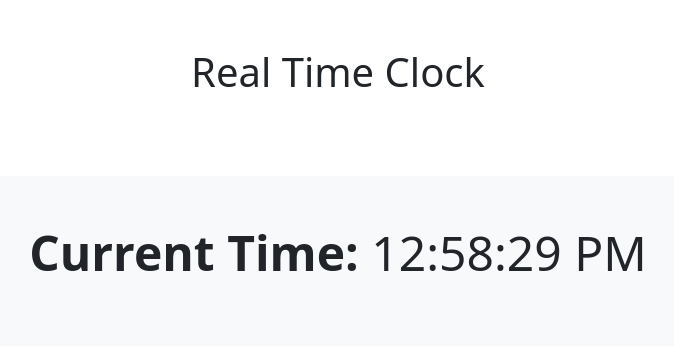
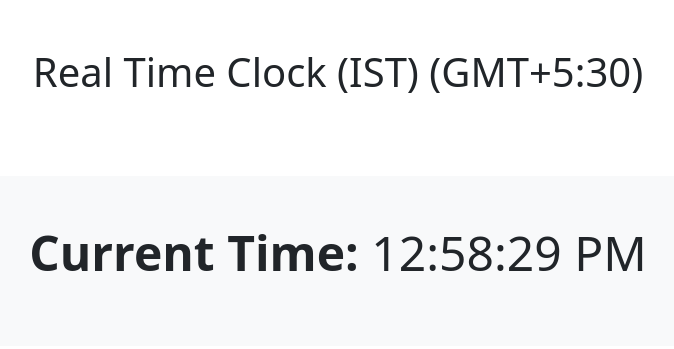
Before and after one commit to Vaishnavi3322/Mini_Project_Clock, a plain HTML site: page index.html in a window 1280 px wide. Shown: the whole page, without its empty margins (302-976 px from the left). Drawn offline with nearby package versions, Linux system fonts and the light colour scheme.

Commit message:
Update index.html

```diff
--- a/index.html
+++ b/index.html
@@ -9,7 +9,7 @@
         integrity="sha384-1BmE4kWBq78iYhFldvKuhfTAU6auU8tT94WrHftjDbrCEXSU1oBoqyl2QvZ6jIW3" crossorigin="anonymous">
 </head>
 <body>
-    <h1 class="text-center mt-5">Real Time Clock</h1>
+    <h1 class="text-center mt-5">Real Time Clock (IST) (GMT+5:30)</h1>
     <div class="container py-4">
         <div class="p-5 mb-4 rounded-3">
             <div class="container-fluid py-5 bg-light">
```
